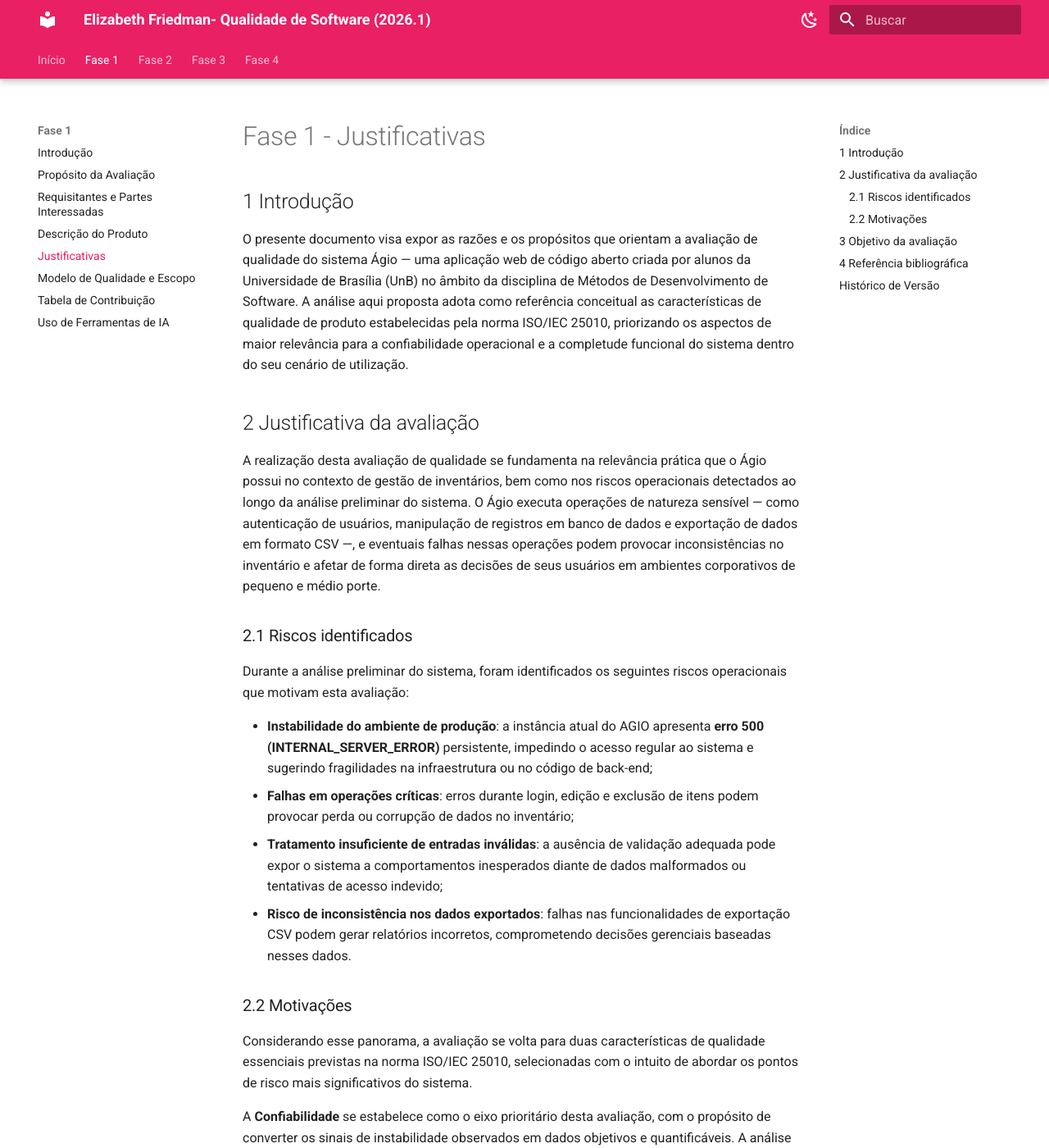
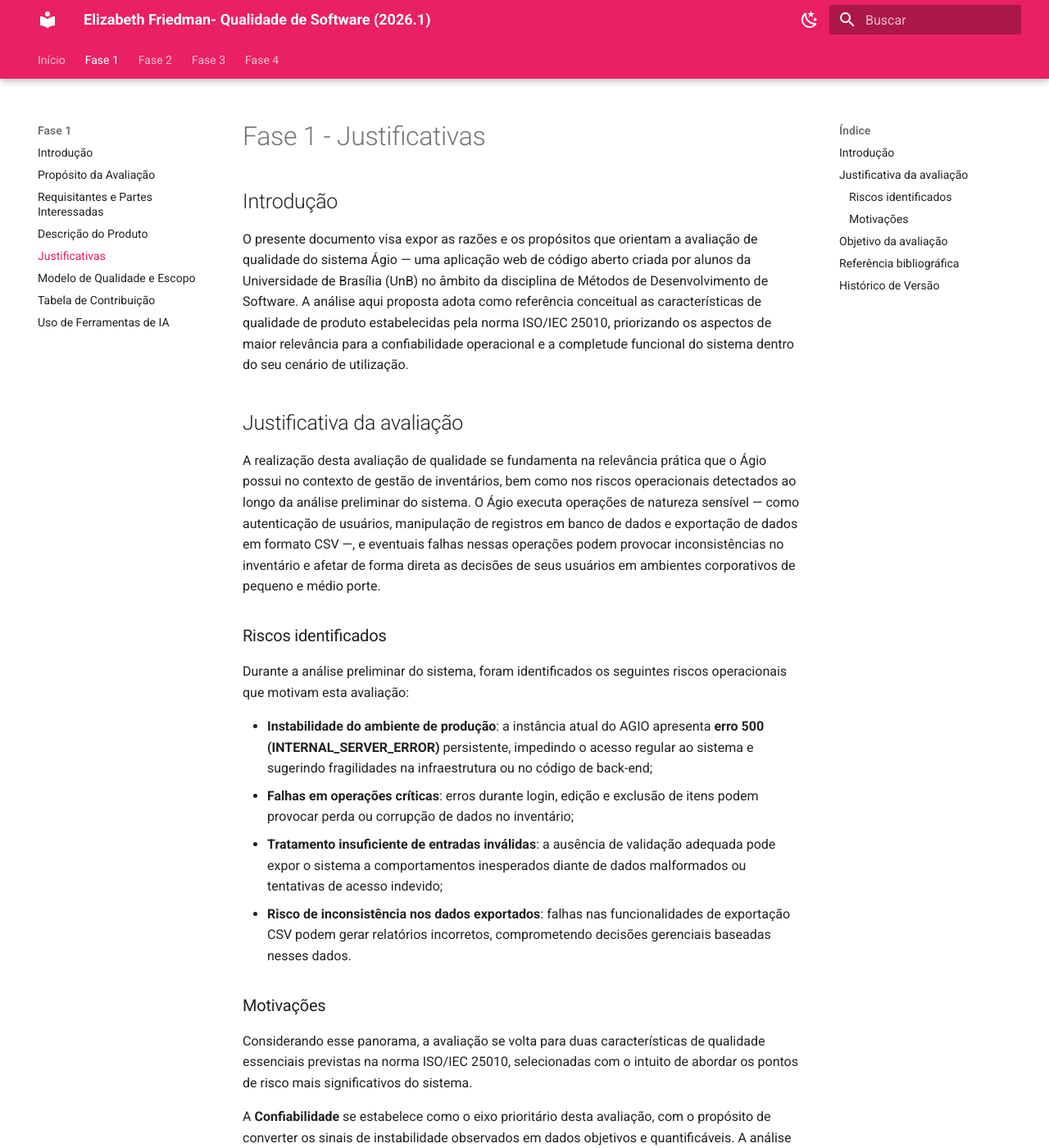
Before and after one commit to FCTE-Qualidade-de-Software-1/2026-1_T02_ELIZABETH_FRIEDMAN, an MkDocs documentation site: the page built from docs/fase1/4-justificativa.md, in a window 1280 px wide and 1400 px high. Shown: the whole window at 82% size. Built offline with MkDocs 1.6.1 and Material for MkDocs 9.7.7, drawn with Linux system fonts in a browser that asks for light colours; some of the changed text lies outside the part shown.

Commit message:
Update 4-justificativa.md

```diff
--- a/docs/fase1/4-justificativa.md
+++ b/docs/fase1/4-justificativa.md
@@ -1,15 +1,15 @@
 # Fase 1 - Justificativas
 
-## 1 Introdução
+## Introdução
 
 O presente documento visa expor as razões e os propósitos que orientam a avaliação de qualidade do sistema Ágio — uma aplicação web de código aberto criada por alunos da Universidade de Brasília (UnB) no âmbito da disciplina de Métodos de Desenvolvimento de Software. A análise aqui proposta adota como referência conceitual as características de qualidade de produto estabelecidas pela norma ISO/IEC 25010, priorizando os aspectos de maior relevância para a confiabilidade operacional e a completude funcional do sistema dentro do seu cenário de utilização.
 
 
-## 2 Justificativa da avaliação
+## Justificativa da avaliação
 
 A realização desta avaliação de qualidade se fundamenta na relevância prática que o Ágio possui no contexto de gestão de inventários, bem como nos riscos operacionais detectados ao longo da análise preliminar do sistema. O Ágio executa operações de natureza sensível — como autenticação de usuários, manipulação de registros em banco de dados e exportação de dados em formato CSV —, e eventuais falhas nessas operações podem provocar inconsistências no inventário e afetar de forma direta as decisões de seus usuários em ambientes corporativos de pequeno e médio porte.
 
-### 2.1 Riscos identificados
+### Riscos identificados
 
 Durante a análise preliminar do sistema, foram identificados os seguintes riscos operacionais que motivam esta avaliação:
 
@@ -18,7 +18,7 @@
 - **Tratamento insuficiente de entradas inválidas**: a ausência de validação adequada pode expor o sistema a comportamentos inesperados diante de dados malformados ou tentativas de acesso indevido;
 - **Risco de inconsistência nos dados exportados**: falhas nas funcionalidades de exportação CSV podem gerar relatórios incorretos, comprometendo decisões gerenciais baseadas nesses dados.
 
-### 2.2 Motivações
+### Motivações
 
 Considerando esse panorama, a avaliação se volta para duas características de qualidade essenciais previstas na norma ISO/IEC 25010, selecionadas com o intuito de abordar os pontos de risco mais significativos do sistema.
 
@@ -26,7 +26,7 @@
 
 A **Funcionalidade** se justifica pela necessidade de confirmar se o Ágio realmente disponibiliza o conjunto de operações a que se propõe e se essas operações produzem resultados corretos. A avaliação se concentra na **Adequação Funcional**, analisando se o sistema oferece e executa de maneira correta suas funcionalidades centrais: autenticação de usuários, operações de criação, leitura, atualização e exclusão de itens do inventário (CRUD), controle de acesso por perfis de usuário e exportação dos dados em formato CSV. Complementarmente, avalia-se a **Acurácia Funcional**, verificando se cada funcionalidade implementada produz resultados precisos e consistentes com o comportamento esperado — por exemplo, se os dados exibidos após uma edição refletem corretamente as alterações realizadas e se os arquivos CSV exportados reproduzem fielmente o conteúdo do banco de dados. A combinação dessas duas subcaracterísticas permite não apenas verificar a existência das funções, mas também validar a precisão dos seus resultados, garantindo uma análise funcional mais completa. A subcaracterística **Conformidade Funcional** não foi incluída nesta fase porque sua avaliação exige comparação detalhada com requisitos formais, normas e documentação específica, sendo mais adequada para uma fase posterior.
 
-## 3 Objetivo da avaliação
+## Objetivo da avaliação
 
 A partir da justificativa exposta, definem-se os seguintes objetivos específicos e práticos para esta avaliação:
 
@@ -40,7 +40,7 @@
 
 A descrição detalhada das subcaracterísticas adotadas está disponível na seção de [Modelo de Qualidade e Escopo](5-modelo.md).
 
-## 4 Referência bibliográfica
+## Referência bibliográfica
 
 > ISO. ISO/IEC 25010 — ISO 25000 Software and Data Quality. Disponível em: [ISO/IEC 25010](https://iso25000.com/index.php/en/iso-25000-standards/iso-25010). Acesso em: 11 mai. 2026.
 
```
